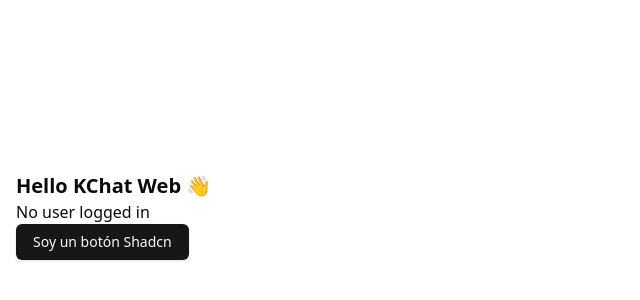
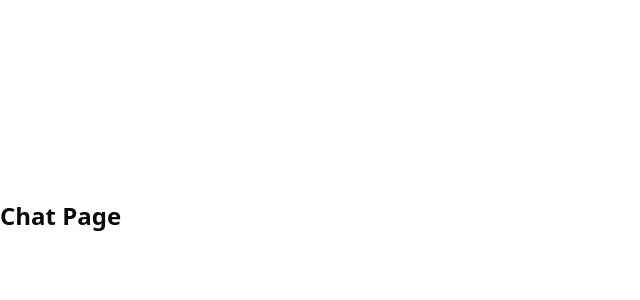
Before and after one commit to kris01-s/KChat, a React (Vite) app: page /chat in a window 1280 px wide. Shown: the part 184-484 px from the top of the page, without its empty margins (0-640 px from the left). Built offline with nearby package versions, Linux system fonts and the light colour scheme.

Commit message:
chore: configure navigation

```diff
--- a/package.json
+++ b/package.json
@@ -17,6 +17,7 @@
     "lucide-react": "^0.523.0",
     "react": "^19.1.0",
     "react-dom": "^19.1.0",
+    "react-router-dom": "^7.6.2",
     "tailwind-merge": "^3.3.1",
     "tailwind-variants": "^1.0.0",
     "tailwindcss-animate": "^1.0.7"
--- a/src/App.tsx
+++ b/src/App.tsx
@@ -3,8 +3,8 @@ import * as React from "react";
 import { useEffect, useState } from "react";
 
 import type { User } from "@supabase/supabase-js";
-import { Button } from "./components/ui/button.js";
 import { supabase } from "./supabase.js";
+import { AppRoutes } from "./routes/AppRoutes.js";
 
 function App() {
   const [user, setUser] = useState<User | null>(null);
@@ -15,13 +15,7 @@ function App() {
     });
   }, []);
 
-  return (
-    <div className="p-4">
-      <h1 className="text-xl font-bold">Hello KChat Web 👋</h1>
-      <p>{user ? `Welcome, ${user.email}` : "No user logged in"}</p>
-      <Button variant="default">Soy un botón Shadcn</Button>
-    </div>
-  );
+  return <AppRoutes />;
 }
 
 export default App;
--- a/src/main.tsx
+++ b/src/main.tsx
@@ -1,12 +1,14 @@
-import { StrictMode } from "react";
-import { createRoot } from "react-dom/client";
+import React from "react";
+import ReactDOM from "react-dom/client";
+
 import "./index.css";
-
-import React from "react";
+import { BrowserRouter } from "react-router-dom";
 import App from "./App.js";
 
-createRoot(document.getElementById("root")!).render(
-  <StrictMode>
-    <App />
-  </StrictMode>
+ReactDOM.createRoot(document.getElementById("root")!).render(
+  <React.StrictMode>
+    <BrowserRouter>
+      <App />
+    </BrowserRouter>
+  </React.StrictMode>
 );
--- /dev/null
+++ b/src/pages/Chat.tsx
@@ -0,0 +1,5 @@
+import React from "react";
+
+export default function Chat() {
+  return <h1 className="text-2xl font-bold">Chat Page</h1>;
+}
--- /dev/null
+++ b/src/pages/Home.tsx
@@ -0,0 +1,5 @@
+import React from "react";
+
+export default function Home() {
+  return <h1 className="text-2xl font-bold">Home Page</h1>;
+}
--- /dev/null
+++ b/src/pages/Login.tsx
@@ -0,0 +1,5 @@
+import React from "react";
+
+export default function Login() {
+  return <h1 className="text-2xl font-bold">Login Page</h1>;
+}
--- /dev/null
+++ b/src/pages/Register.tsx
@@ -0,0 +1,5 @@
+import React from "react";
+
+export default function Register() {
+  return <h1 className="text-2xl font-bold">Register Page</h1>;
+}
--- /dev/null
+++ b/src/routes/AppRoutes.tsx
@@ -0,0 +1,19 @@
+import { Routes, Route, Navigate } from "react-router-dom";
+
+import React from "react";
+import Home from "@/pages/Home.js";
+import Chat from "@/pages/Chat.js";
+import Login from "@/pages/Login.js";
+import Register from "@/pages/Register.js";
+
+export const AppRoutes = () => {
+  return (
+    <Routes>
+      <Route path="/" element={<Home />} />
+      <Route path="/chat" element={<Chat />} />
+      <Route path="/login" element={<Login />} />
+      <Route path="/register" element={<Register />} />
+      <Route path="*" element={<Navigate to="/" />} />
+    </Routes>
+  );
+};
```
Also changed, not shown: 1 other file (tests, documents, lock files or other folders).
